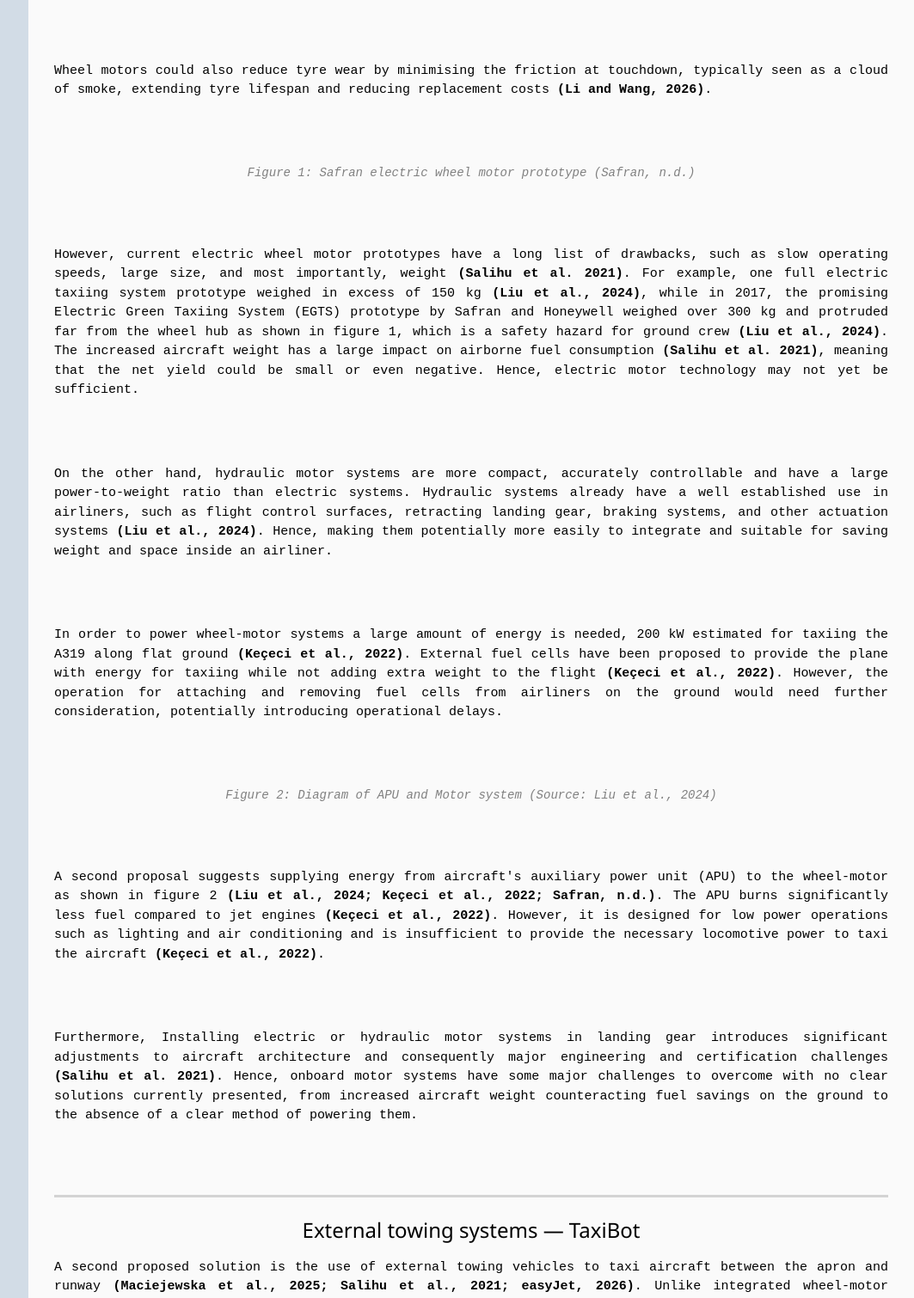
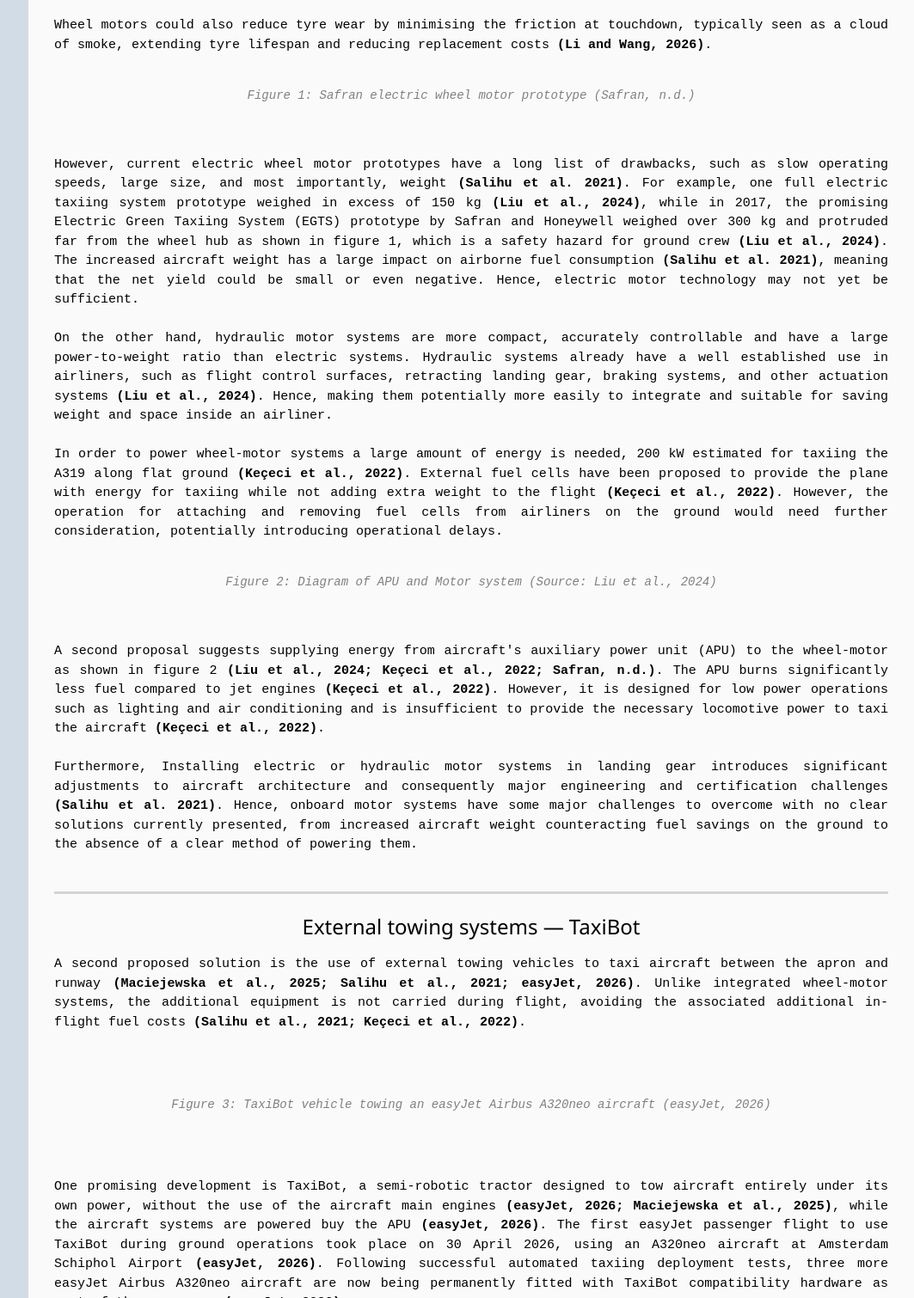
Before and after one commit to FEPSFY6989995/FY6989995, a plain HTML site: page index.html in a window 1280 px wide. Shown: the part 1846-3356 px from the top of the page at 86% size, without its empty margins (217-1280 px from the left). Drawn offline with nearby package versions, Linux system fonts and the light colour scheme.

Commit message:
Remove redundant HTML paragraph tags in analysis section

```diff
--- a/index.html
+++ b/index.html
@@ -146,23 +146,23 @@ Global air passenger numbers are projected to grow by approximately 3.8% annuall
     <hr class="greyDivider">
     <h3 id="Analysis1">Integrated wheel-motor systems</h3>
     <pre class="ex1">
-<p>One solution is installing a motor system on the nose gear of aircraft to enable taxiing without use of the main engines <b>(Liu et al., 2024)</b>. The reduced main-engine operation of aircraft using this taxiing system can significantly decrease emissions and reduce fuel consumption by 68.2% during taxiing <b>(Maciejewska et al., 2025; Liu et al., 2024)</b>. Widespread electric taxiing could reduce global aviation fuel consumption by 846 million kg annually, although this is heavily dependant on aircraft type and operating conditions <b>(Groot and Roling, 2022; Knacker et al., 2026)</b>.</p>
+One solution is installing a motor system on the nose gear of aircraft to enable taxiing without use of the main engines <b>(Liu et al., 2024)</b>. The reduced main-engine operation of aircraft using this taxiing system can significantly decrease emissions and reduce fuel consumption by 68.2% during taxiing <b>(Maciejewska et al., 2025; Liu et al., 2024)</b>. Widespread electric taxiing could reduce global aviation fuel consumption by 846 million kg annually, although this is heavily dependant on aircraft type and operating conditions <b>(Groot and Roling, 2022; Knacker et al., 2026)</b>.
 
-<p>Wheel motors could also reduce tyre wear by minimising the friction at touchdown, typically seen as a cloud of smoke, extending tyre lifespan and reducing replacement costs <b>(Li and Wang, 2026)</b>.</p>
+Wheel motors could also reduce tyre wear by minimising the friction at touchdown, typically seen as a cloud of smoke, extending tyre lifespan and reducing replacement costs <b>(Li and Wang, 2026)</b>.
 
 <p class="figureCaptions">Figure 1: Safran electric wheel motor prototype (Safran, n.d.)</p>
 
-<p>However, current electric wheel motor prototypes have a long list of drawbacks, such as slow operating speeds, large size, and most importantly, weight <b>(Salihu et al. 2021)</b>. For example, one full electric taxiing system prototype weighed in excess of 150 kg <b>(Liu et al., 2024)</b>, while in 2017, the promising Electric Green Taxiing System (EGTS) prototype by Safran and Honeywell weighed over 300 kg and protruded far from the wheel hub as shown in figure 1, which is a safety hazard for ground crew <b>(Liu et al., 2024)</b>. The increased aircraft weight has a large impact on airborne fuel consumption <b>(Salihu et al. 2021)</b>, meaning that the net yield could be small or even negative. Hence, electric motor technology may not yet be sufficient.</p>
+However, current electric wheel motor prototypes have a long list of drawbacks, such as slow operating speeds, large size, and most importantly, weight <b>(Salihu et al. 2021)</b>. For example, one full electric taxiing system prototype weighed in excess of 150 kg <b>(Liu et al., 2024)</b>, while in 2017, the promising Electric Green Taxiing System (EGTS) prototype by Safran and Honeywell weighed over 300 kg and protruded far from the wheel hub as shown in figure 1, which is a safety hazard for ground crew <b>(Liu et al., 2024)</b>. The increased aircraft weight has a large impact on airborne fuel consumption <b>(Salihu et al. 2021)</b>, meaning that the net yield could be small or even negative. Hence, electric motor technology may not yet be sufficient.
 
-<p>On the other hand, hydraulic motor systems are more compact, accurately controllable and have a large power-to-weight ratio than electric systems. Hydraulic systems already have a well established use in airliners, such as flight control surfaces, retracting landing gear, braking systems, and other actuation systems <b>(Liu et al., 2024)</b>. Hence, making them potentially more easily to integrate and suitable for saving weight and space inside an airliner.</p>
+On the other hand, hydraulic motor systems are more compact, accurately controllable and have a large power-to-weight ratio than electric systems. Hydraulic systems already have a well established use in airliners, such as flight control surfaces, retracting landing gear, braking systems, and other actuation systems <b>(Liu et al., 2024)</b>. Hence, making them potentially more easily to integrate and suitable for saving weight and space inside an airliner.
 
-<p>In order to power wheel-motor systems a large amount of energy is needed, 200 kW estimated for taxiing the A319 along flat ground <b>(Keçeci et al., 2022)</b>. External fuel cells have been proposed to provide the plane with energy for taxiing while not adding extra weight to the flight <b>(Keçeci et al., 2022)</b>. However, the operation for attaching and removing fuel cells from airliners on the ground would need further consideration, potentially introducing operational delays.</p>
+In order to power wheel-motor systems a large amount of energy is needed, 200 kW estimated for taxiing the A319 along flat ground <b>(Keçeci et al., 2022)</b>. External fuel cells have been proposed to provide the plane with energy for taxiing while not adding extra weight to the flight <b>(Keçeci et al., 2022)</b>. However, the operation for attaching and removing fuel cells from airliners on the ground would need further consideration, potentially introducing operational delays.
 
 <p class="figureCaptions">Figure 2: Diagram of APU and Motor system (Source: Liu et al., 2024)</p>
 
-<p>A second proposal suggests supplying energy from aircraft's auxiliary power unit (APU) to the wheel-motor as shown in figure 2 <b>(Liu et al., 2024; Keçeci et al., 2022; Safran, n.d.)</b>. The APU burns significantly less fuel compared to jet engines <b>(Keçeci et al., 2022)</b>. However, it is designed for low power operations such as lighting and air conditioning and is insufficient to provide the necessary locomotive power to taxi the aircraft <b>(Keçeci et al., 2022)</b>.</p>
+A second proposal suggests supplying energy from aircraft's auxiliary power unit (APU) to the wheel-motor as shown in figure 2 <b>(Liu et al., 2024; Keçeci et al., 2022; Safran, n.d.)</b>. The APU burns significantly less fuel compared to jet engines <b>(Keçeci et al., 2022)</b>. However, it is designed for low power operations such as lighting and air conditioning and is insufficient to provide the necessary locomotive power to taxi the aircraft <b>(Keçeci et al., 2022)</b>.
 
-<p>Furthermore, Installing electric or hydraulic motor systems in landing gear introduces significant adjustments to aircraft architecture and consequently major engineering and certification challenges <b>(Salihu et al. 2021)</b>. Hence, onboard motor systems have some major challenges to overcome with no clear solutions currently presented, from increased aircraft weight counteracting fuel savings on the ground to the absence of a clear method of powering them.</p>
+Furthermore, Installing electric or hydraulic motor systems in landing gear introduces significant adjustments to aircraft architecture and consequently major engineering and certification challenges <b>(Salihu et al. 2021)</b>. Hence, onboard motor systems have some major challenges to overcome with no clear solutions currently presented, from increased aircraft weight counteracting fuel savings on the ground to the absence of a clear method of powering them.
     </pre>
 
     <hr class="greyDivider">
```
